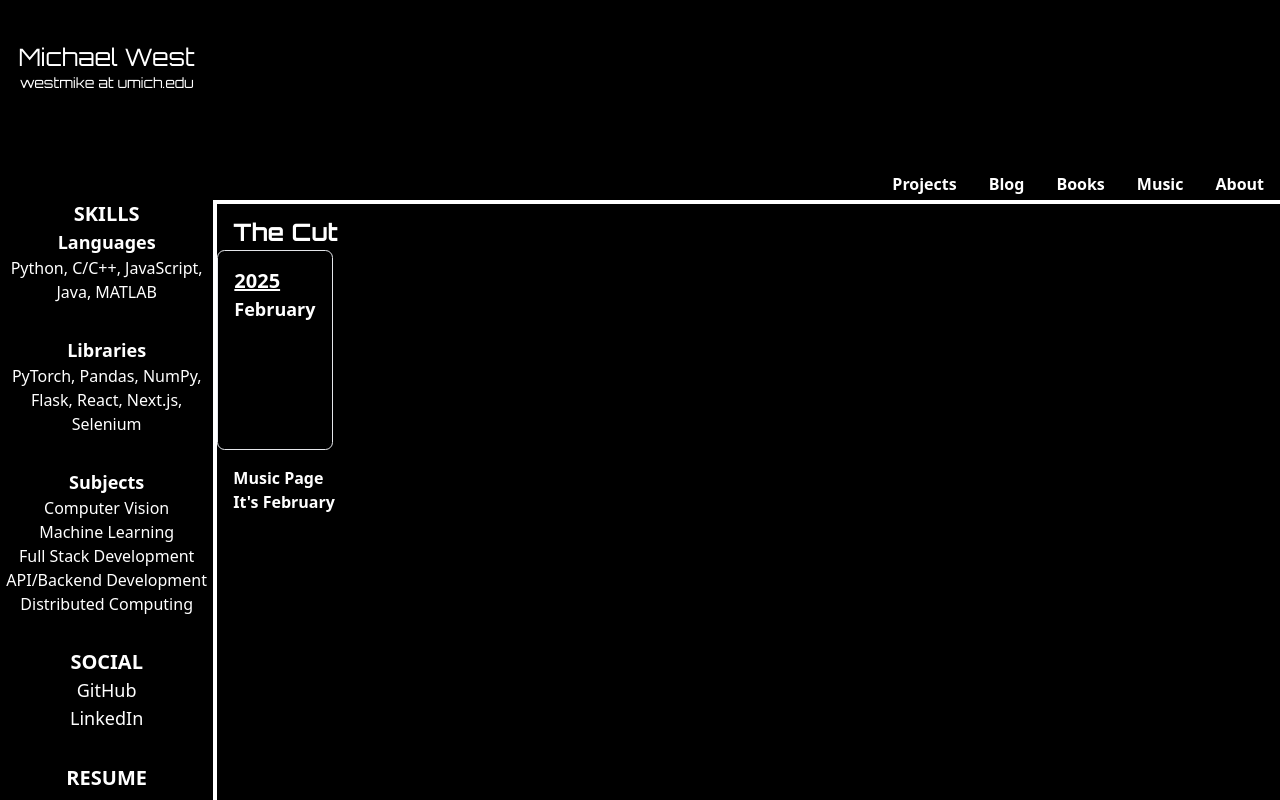
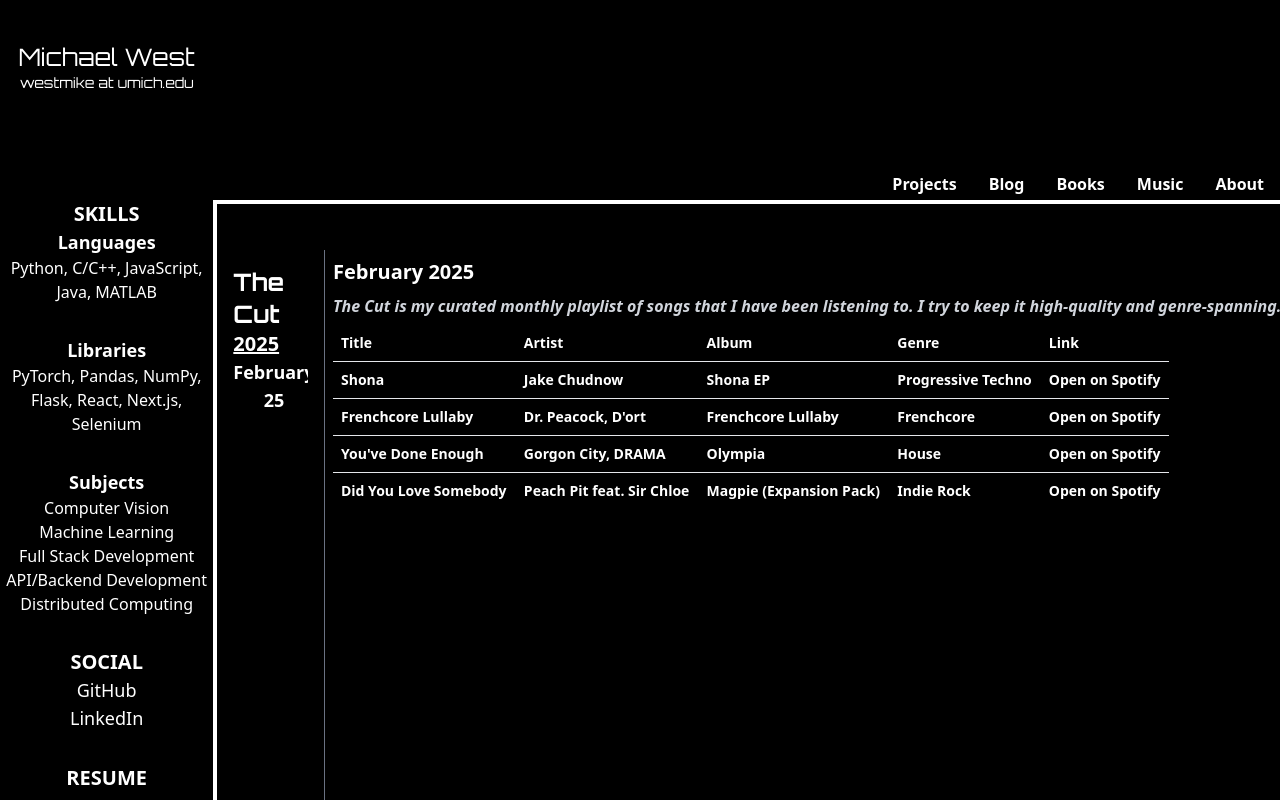
Before and after one commit to west-mike/portfolio-site, a Next.js app: page /music in a window 1280 px wide. Built offline with nearby package versions, Linux system fonts and the light colour scheme.

Commit message:
created first database of "the cut" and displayed it in a table view

```diff
--- /dev/null
+++ b/app/music/hooks/useMusicData.ts
@@ -0,0 +1,23 @@
+import { useState, useEffect } from "react";
+
+export function useMusicData(month: string) {
+    const [songs, setSongs] = useState([]);
+
+    useEffect(() => {
+        const fetchData = async () => {
+            try {
+                const filePrefix = month.replace(/\s/g, "").toLowerCase();
+                const res = await fetch(`/music/${filePrefix}.json`);
+                if (!res.ok) throw new Error("File not found");
+                const data = await res.json();
+                setSongs(data.songs);
+            } catch (err) {
+                console.error(err);
+                setSongs([]);
+            }
+        };
+        fetchData();
+    }, [month]);
+
+    return songs;
+}
--- a/app/music/layout.tsx
+++ /dev/null
@@ -1,25 +0,0 @@
-
-import { MusicMonthSelector } from "@/components/app-components/music-month-selector";
-import { ScrollArea } from "@/components/ui/scroll-area";
-
-
-
-export default function MusicLayout({
-    children,
-}: {
-    children: React.ReactNode;
-}) {
-    return (
-        <div>
-            <h2 className="absolute left-4 top-4 text-2xl font-bold font-title">The Cut</h2>
-            <ScrollArea className="h-[200px] inline-block rounded-md border p-4">
-                <h3 className="font-bold text-xl underline">2025</h3>
-                <MusicMonthSelector month="February" />
-            </ScrollArea>
-            <div className="grid col-start-3 col-end-13 row-start-4 row-end-13 box-content p-4 border-0 overflow-auto font-text">
-                Music Page
-                {children}
-            </div>
-        </div>
-    );
-}
--- a/app/music/page.tsx
+++ b/app/music/page.tsx
@@ -1,7 +1,71 @@
-export default function MusicHome() {
+"use client";
+import { useState } from 'react';
+import { MusicMonthSelector } from "@/components/app-components/music-month-selector";
+import { ScrollArea } from "@/components/ui/scroll-area";
+import {
+    Table,
+    TableBody,
+    TableCaption,
+    TableCell,
+    TableHead,
+    TableHeader,
+    TableRow,
+} from "@/components/ui/table"
+import { useMusicData } from "./hooks/useMusicData";
+
+export default function MusicPage() {
+    const [curMonth, setCurMonth] = useState("February 25");
+    const [disMonth, setDisMonth] = useState("February 2025");
+    const handleMonthClick = (month: string) => {
+        setCurMonth(month);
+        const index = month.search(/\d/);
+        setDisMonth(month.slice(0, index) + '20' + month.slice(index));
+    };
+
+    const songs = useMusicData(curMonth);
+
     return (
-        <div>
-            <h2>It's February</h2>
-        </div>
+        <div className="grid grid-cols-12 grid-rows-12 h-screen w-screen">
+            <div className="col-start-1 col-end-2 row-start-1 row-end-13 p-4">
+                <h2 className="text-2xl font-bold font-title">The Cut</h2>
+                <ScrollArea className="h-full w-full rounded-md border-none items-center">
+                    <h3 className="font-bold text-xl underline m-0">2025</h3>
+                    <MusicMonthSelector month="February 25" onClick={() => handleMonthClick("February 25")} />
+                </ScrollArea>
+            </div>
+            <div className="col-start-2 col-end-13 row-start-1 row-end-3 p-2 border-l-1 border-gray-500">
+                <div className="flex justify-between items-center mb-2">
+                    <p className="text-xl font-bold">{disMonth}</p>
+                </div>
+                <div className="box-content border-0 overflow-auto font-text text-s italic text-gray-300">
+                    The Cut is my curated monthly playlist of songs that I have been listening to. I try to keep it high-quality and genre-spanning.
+
+                </div>
+            </div>
+            <div className="col-start-2 col-end-10 row-start-2 row-end-13 p-2 border-l-1 border-gray-500">
+                <Table>
+                    <TableHeader>
+                        <TableRow>
+                            <TableCell>Title</TableCell>
+                            <TableCell>Artist</TableCell>
+                            <TableCell>Album</TableCell>
+                            <TableCell>Genre</TableCell>
+                            <TableCell>Link</TableCell>
+                        </TableRow>
+                    </TableHeader>
+                    <TableBody>
+                        {songs.map((song, index) => (
+                            <TableRow key={index}>
+                                <TableCell>{song.title}</TableCell>
+                                <TableCell>{song.artist}</TableCell>
+                                <TableCell>{song.album}</TableCell>
+                                <TableCell>{song.genre}</TableCell>
+                                <TableCell><a href={song.link} target="_blank" rel="noopener noreferrer">Open on Spotify</a></TableCell>
+                            </TableRow>
+                        ))}
+                    </TableBody>
+                </Table>
+            </div>
+        </div >
     );
 }
--- a/components/app-components/music-month-selector.tsx
+++ b/components/app-components/music-month-selector.tsx
@@ -1,15 +1,11 @@
 "use client";
 
-export function MusicMonthSelector({ month }: { month: string }) {
-    function handleClick() {
-        alert(`Selected month: ${month}`);
-    }
-
+export function MusicMonthSelector({ month, onClick }: { month: string, onClick: () => void }) {
     return (
         <div>
             <button
                 className="text-lg hover:bg-slate-400 border-none rounded-none"
-                onClick={handleClick}
+                onClick={onClick}
             >
                 {month}
             </button>
--- /dev/null
+++ b/public/music/february25.json
@@ -0,0 +1,32 @@
+{
+    "songs": [
+        {
+            "title": "Shona",
+            "artist": "Jake Chudnow",
+            "album": "Shona EP",
+            "genre": "Progressive Techno",
+            "link": "https://open.spotify.com/track/0JNRE2AVZvGfJdNNabrVIg?si=2a256a3c8c24455f"
+        },
+        {
+            "title": "Frenchcore Lullaby",
+            "artist": "Dr. Peacock, D'ort",
+            "album": "Frenchcore Lullaby",
+            "genre": "Frenchcore",
+            "link": "https://open.spotify.com/track/7cefEHMhMytNfvL0GBjd0K?si=c14a7e1c645d48cd"
+        },
+        {
+            "title": "You've Done Enough",
+            "artist": "Gorgon City, DRAMA",
+            "album": "Olympia",
+            "genre": "House",
+            "link": "https://open.spotify.com/track/77VqW84V88aKD8Bi8CzEsP?si=00a4240afd6f47f9"
+        },
+        {
+            "title": "Did You Love Somebody",
+            "artist": "Peach Pit feat. Sir Chloe",
+            "album": "Magpie (Expansion Pack)",
+            "genre": "Indie Rock",
+            "link": "https://open.spotify.com/track/3lZhH5QiBpcPUrvSy5VfZz?si=5d5abe0c81c54976"
+        }
+    ]
+}
```
